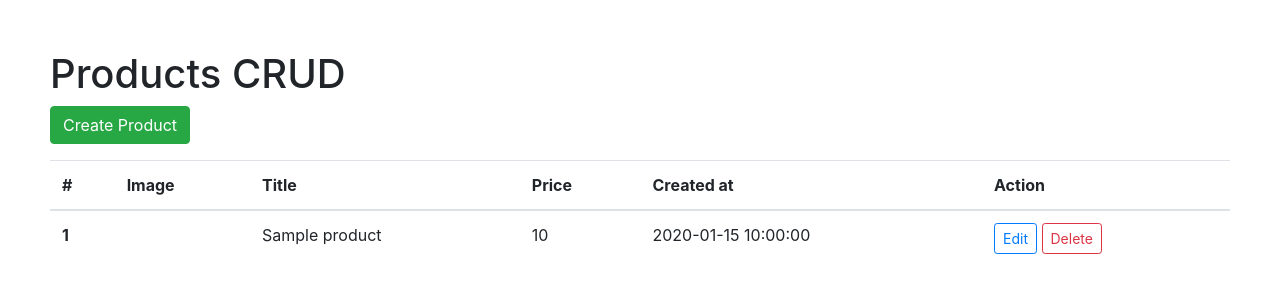
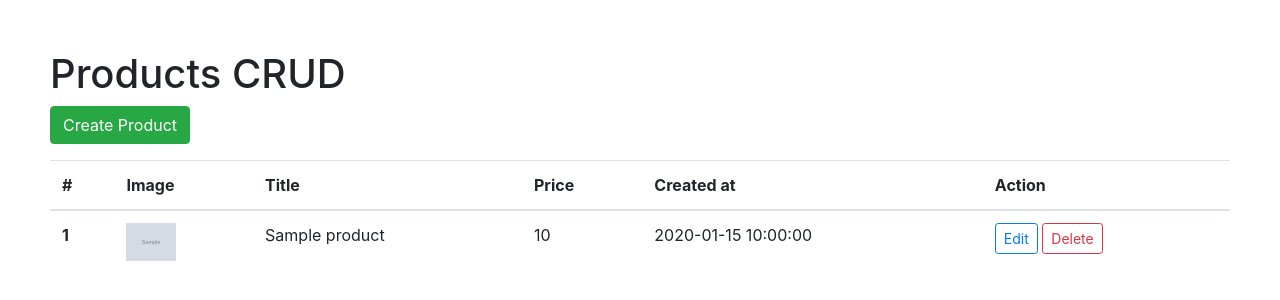
Before and after one commit to Ritwik1999/iwp, a PHP site: page / in a window 1280 px wide. Shown: the top 300 px of the page. Run offline with PHP 8.4, Linux system fonts and the light colour scheme; tables that the repository leaves empty or names only in its code hold one stand-in row (values such as "Sample post"); grey boxes marked "Sample" are stand-in pictures.

Commit message:
view image thumbnail added

```diff
--- a/PHP/14_product_crud/app.css
+++ b/PHP/14_product_crud/app.css
@@ -1,3 +1,7 @@
 body {
     padding: 50px;
 }
+
+.thumb-image {
+    width: 50px;
+}
--- a/PHP/14_product_crud/index.php
+++ b/PHP/14_product_crud/index.php
@@ -51,7 +51,9 @@ $products = $statement->fetchAll(PDO::FETCH_ASSOC);
             foreach ($products as $i => $product) { ?>
                 <tr>
                     <th scope="row"><?php echo $i + 1 ?></th>
-                    <td></td>
+                    <td>
+                        <img src="<?php echo $product['image'] ?>" alt="" class="thumb-image">
+                    </td>
                     <td><?php echo $product['title'] ?></td>
                     <td><?php echo $product['price'] ?></td>
                     <td><?php echo $product['create_date'] ?></td>
```
